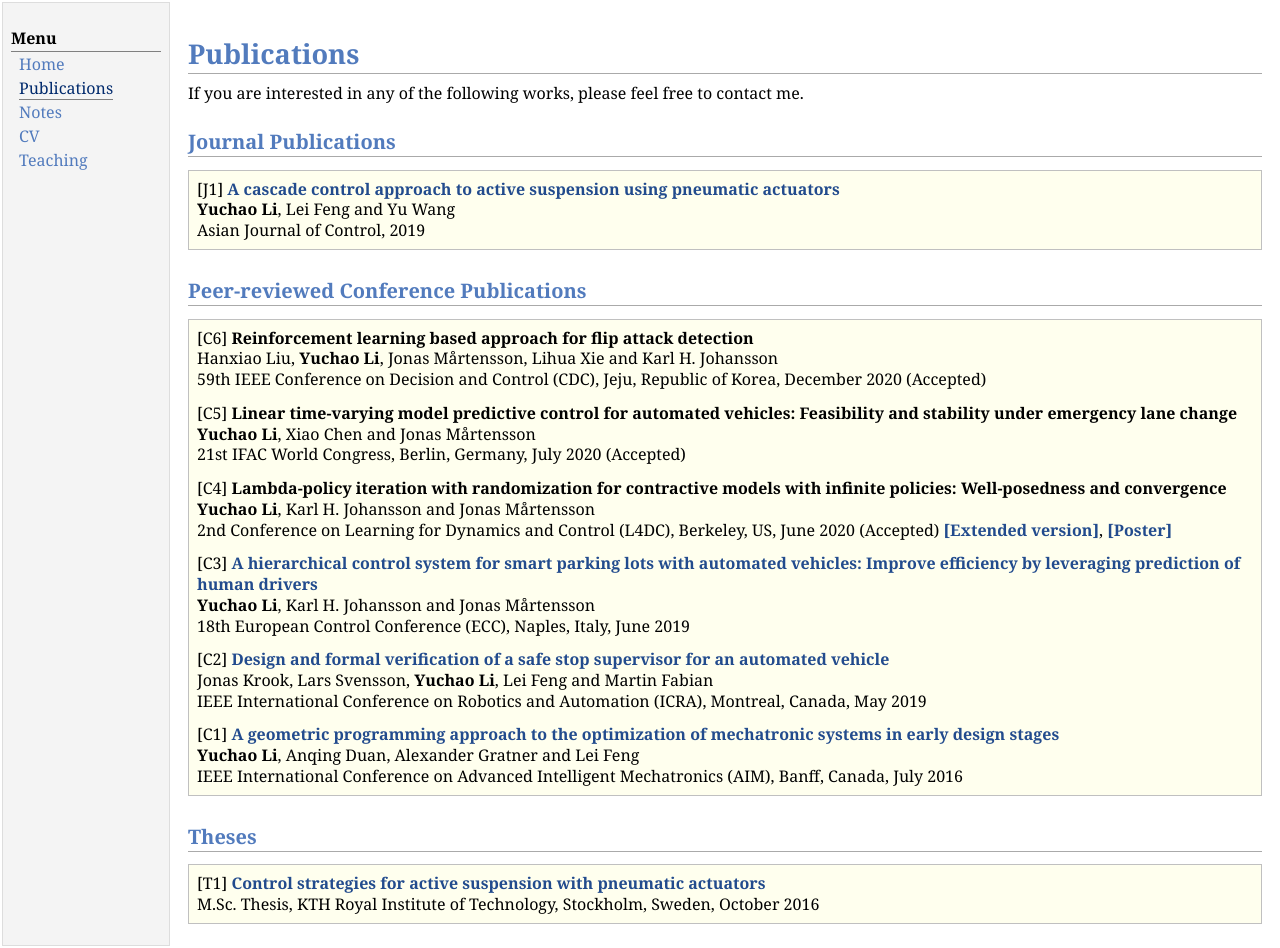
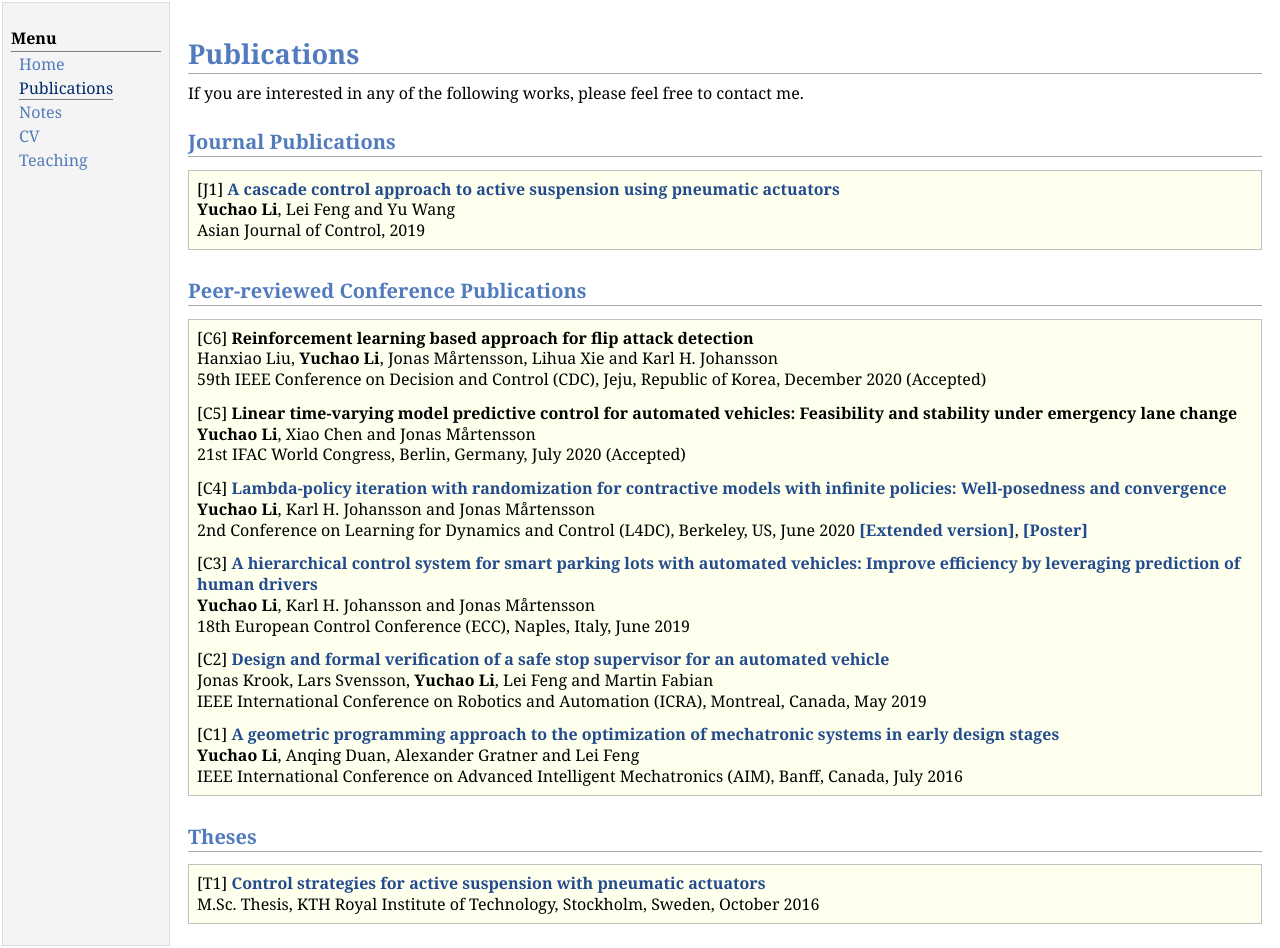
Before and after one commit to yuchaotaigu/yuchaotaigu.github.io, a Jekyll site: the page research.html, which Jekyll copies as it is, in a window 1280 px wide. Built offline with Jekyll 4.4.1, drawn with Linux system fonts in a browser that asks for light colours; comment, search, counter and statistics services are not loaded.

Commit message:
l4dc link

```diff
--- a/research.html
+++ b/research.html
@@ -46,9 +46,9 @@ Hanxiao Liu, <b>Yuchao Li</b>, Jonas Mårtensson, Lihua Xie and Karl H. Johansso
 <p>[C5] <b>Linear time-varying model predictive control for automated vehicles: Feasibility and stability under emergency lane change </b><br />
 <b>Yuchao Li</b>, Xiao Chen and Jonas Mårtensson <br />
 21st IFAC World Congress, Berlin, Germany, July 2020 (Accepted) </p>
-<p>[C4] <b>Lambda-policy iteration with randomization for contractive models with infinite policies: Well-posedness and convergence</b> <br />
+<p>[C4] <a href="http://proceedings.mlr.press/v120/li20b/li20b.pdf"><b>Lambda-policy iteration with randomization for contractive models with infinite policies: Well-posedness and convergence </b></a><br />
 <b>Yuchao Li</b>, Karl H. Johansson and Jonas Mårtensson <br />
-2nd Conference on Learning for Dynamics and Control (L4DC), Berkeley, US, June 2020 (Accepted) <a href="https://arxiv.org/abs/1912.08504"><b>[Extended version]</b></a>, <a href="research/L4DC_poster.pdf"><b>[Poster]</b></a><br /></p>
+2nd Conference on Learning for Dynamics and Control (L4DC), Berkeley, US, June 2020 <a href="https://arxiv.org/abs/1912.08504"><b>[Extended version]</b></a>, <a href="research/L4DC_poster.pdf"><b>[Poster]</b></a><br /></p>
 <p>[C3] <a href="https://ieeexplore.ieee.org/abstract/document/8796055"><b>A hierarchical control system for smart parking lots with automated vehicles: Improve efficiency by leveraging prediction of human drivers </b></a><br />
 <b>Yuchao Li</b>, Karl H. Johansson and Jonas Mårtensson <br />
 18th European Control Conference (ECC), Naples, Italy, June 2019 </p>
```
